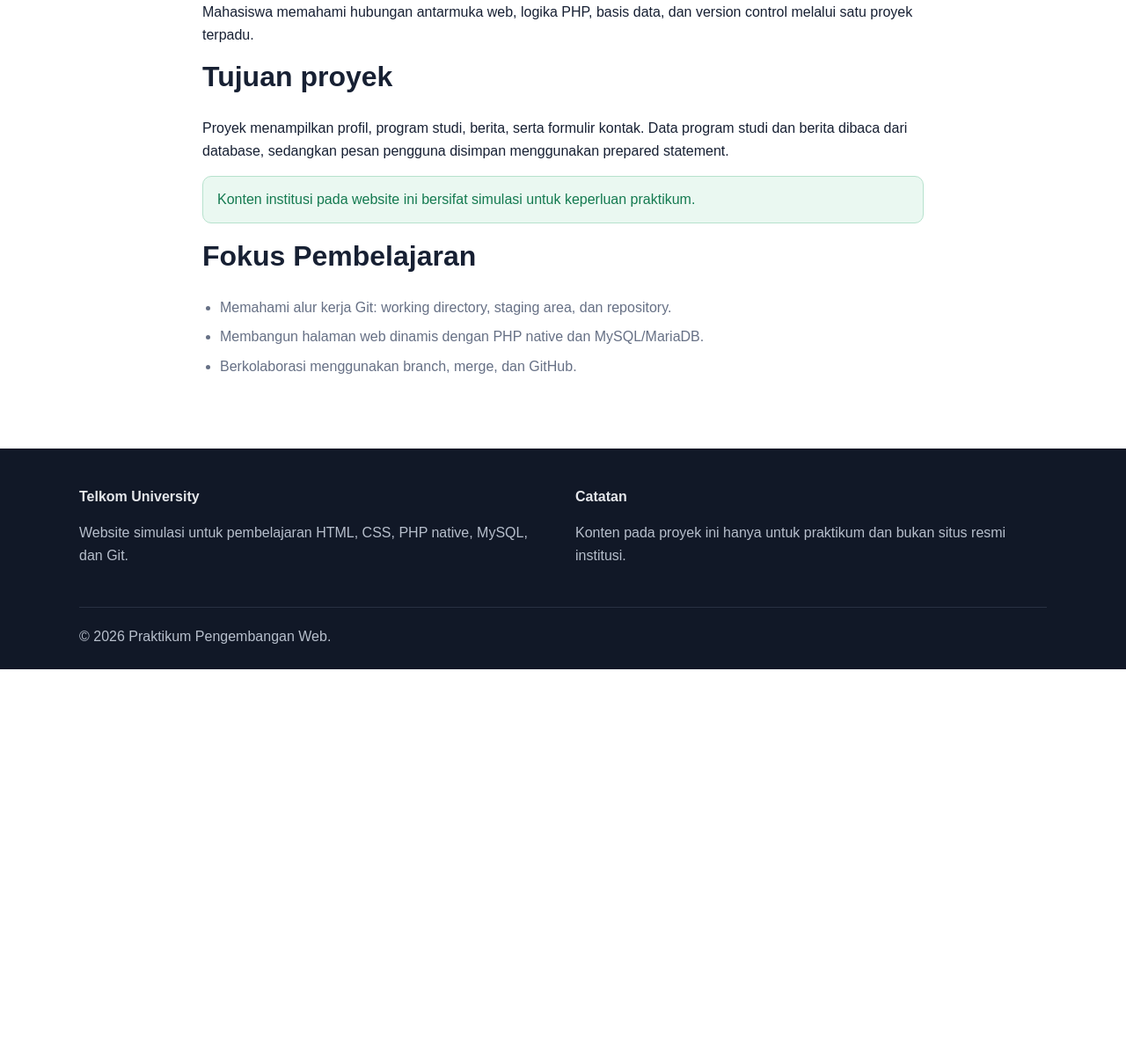
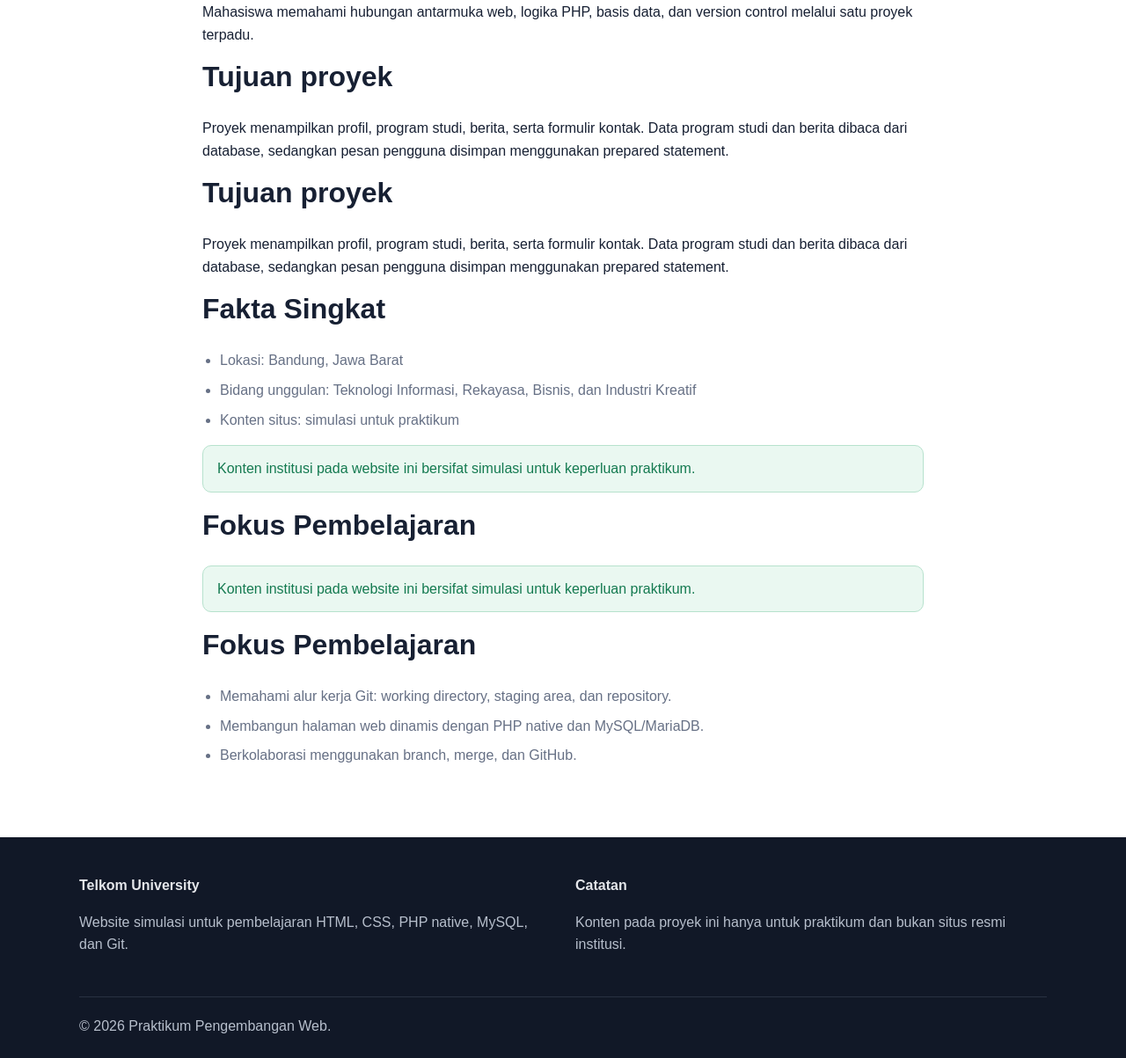
Before and after one commit to dwiviscas/telkom-company-profile-109062500132, a PHP site: page /profil.php in a window 1280 px wide. Shown: the part 488-1691 px from the top of the page at 88% size. Before the commit the page ends 1249 px from the top, so only its background shows below. Run offline with PHP 8.4, Linux system fonts and the light colour scheme.

```diff
--- a/profil.php
+++ b/profil.php
@@ -11,6 +11,19 @@ require 'includes/header.php';
         <p>Mahasiswa memahami hubungan antarmuka web, logika PHP, basis data, dan version control melalui satu proyek terpadu.</p>
         <h2>Tujuan proyek</h2>
         <p>Proyek menampilkan profil, program studi, berita, serta formulir kontak. Data program studi dan berita dibaca dari database, sedangkan pesan pengguna disimpan menggunakan prepared statement.</p>
+        <h2>Tujuan proyek</h2>
+<p>Proyek menampilkan profil, program studi, berita, serta formulir kontak. Data program studi dan berita dibaca dari database, sedangkan pesan pengguna disimpan menggunakan prepared statement.</p>
+
+<h2>Fakta Singkat</h2>
+<ul class="focus-list">
+<li>Lokasi: Bandung, Jawa Barat</li>
+<li>Bidang unggulan: Teknologi Informasi, Rekayasa, Bisnis, dan Industri Kreatif</li>
+<li>Konten situs: simulasi untuk praktikum</li>
+</ul>
+
+<div class="alert alert-success">Konten institusi pada website ini bersifat simulasi untuk keperluan praktikum.</div>
+
+<h2>Fokus Pembelajaran</h2>
         <div class="alert alert-success">Konten institusi pada website ini bersifat simulasi untuk keperluan praktikum.</div>
         <h2>Fokus Pembelajaran</h2>
             <ul class="focus-list">
```
